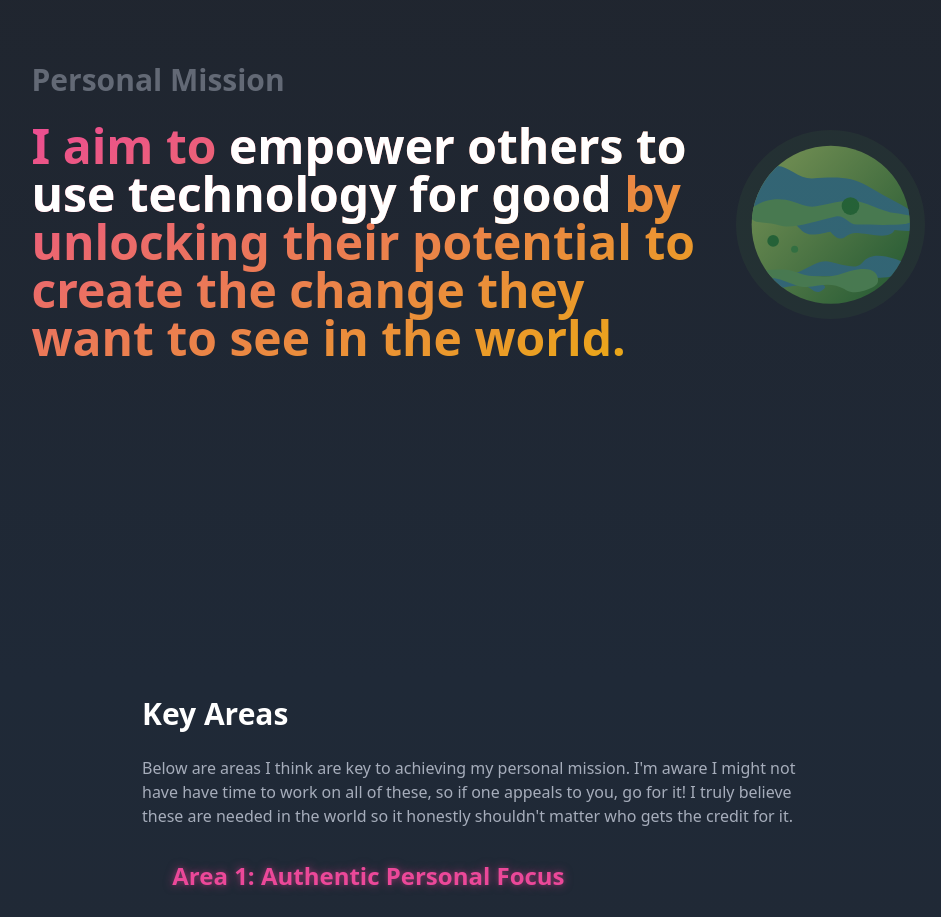
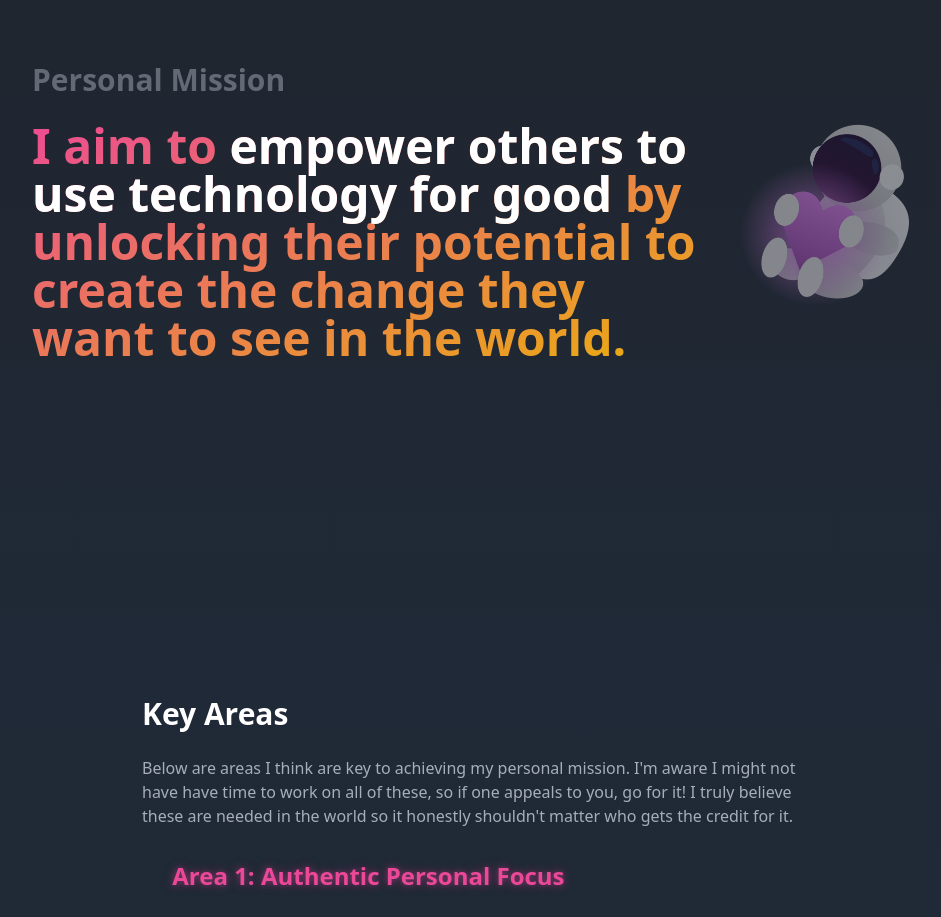
Before and after one commit to domwon/personal-svelte, a SvelteKit app: page / in a window 1280 px wide. Shown: the part 920-1837 px from the top of the page, without its empty margins (178-1119 px from the left). Built offline with nearby package versions, Linux system fonts and the light colour scheme; some icons are missing.

Commit message:
Add favicon and replace planet w/ astronaut png

```diff
--- a/src/app.html
+++ b/src/app.html
@@ -1,6 +1,7 @@
 <!DOCTYPE html>
 <html lang="en">
 	<head>
+		<title>Dominic Nguyen</title>
 		<meta charset="utf-8" />
 		<link rel="icon" href="%sveltekit.assets%/favicon.png" />
 		<meta name="viewport" content="width=device-width" />
--- a/src/routes/+page.svelte
+++ b/src/routes/+page.svelte
@@ -10,7 +10,6 @@
 	import powerOff from 'svelte-awesome/icons/powerOff';
 	import book from 'svelte-awesome/icons/book';
 	import group from 'svelte-awesome/icons/group';
-
 
 	const links = [
 		{ name: 'Twitter', color: 'primary', url: 'https://twitter.com/domknguyen' },
@@ -106,30 +105,11 @@
 				</p>
 			</div>
 		</div>
-		<svg width="189" height="189" viewBox="0 0 189 189" fill="none" xmlns="http://www.w3.org/2000/svg" class="animate-pulse">
-			<circle cx="94.5" cy="94.5" r="94.5" fill="#7FEA5A" fill-opacity="0.1"/>
-			<circle cx="94.7527" cy="94.7527" r="79.0869" fill="url(#paint0_linear_616_60)"/>
-			<mask id="mask0_616_60" style="mask-type:alpha" maskUnits="userSpaceOnUse" x="15" y="15" width="159" height="159">
-			<circle cx="94.7527" cy="94.7527" r="79.0869" fill="#CF6050"/>
-			</mask>
-			<g mask="url(#mask0_616_60)">
-			<path d="M108.79 107.203C101.916 112.551 90.3764 100.095 91.0145 91.4098C91.148 89.5923 92.1967 87.8366 93.8419 86.1481C94.9332 85.028 96.1689 83.0189 97.3582 84.0344C101.931 87.9394 102.694 95.3756 108.689 95.8468C110.989 96.0275 113.387 95.7145 115.317 95.4776C117.023 95.2683 118.746 95.0617 120.446 94.812C121.263 94.6921 121.97 94.6115 122.592 94.5629C135.31 93.5707 158.695 81.8433 159.967 94.5361C159.989 94.7537 160 94.9912 160 95.25C160 96.1658 159.881 96.9876 159.66 97.73C155.502 111.701 133.686 102.924 119.109 102.924C113.188 103.656 110.546 105.836 108.79 107.203Z" fill="#46A3B7"/>
-			<path d="M68.7112 142.805C75.6361 139.867 80.4016 151.555 87.0489 155.077C89.2361 156.236 89.7516 157.099 88.2437 158.765C87.1879 159.932 85.5176 160.761 84.1252 161.494C78.7711 164.313 73.2844 155.6 67.2504 155.149C64.9696 154.978 62.5964 155.288 60.6832 155.522C58.977 155.732 57.2545 155.938 55.5537 156.188C54.7373 156.308 54.0305 156.388 53.4079 156.437C40.6902 157.429 17.3053 169.157 16.033 156.464C16.0112 156.246 16 156.009 16 155.75C16 154.834 16.1185 154.012 16.3396 153.27C20.4984 139.299 42.3141 148.076 56.8905 148.076C64.718 147.108 66.8143 143.61 68.7112 142.805Z" fill="#46A3B7"/>
-			<path d="M131.474 56.0919C142.402 62.4748 153.49 68.7209 164.754 74.4919C181.767 83.2088 192.172 94.3607 181.672 99.552C175.287 102.709 153.626 99.552 127.348 97.0252C105.822 97.4611 86.3395 104.605 77.5709 104.605C63.1409 104.605 62.4607 92.2762 48.6134 85.1269C42.9758 82.2162 36.8006 80.344 30.6402 78.8262C18.6498 75.872 8.08557 76.4158 8.08557 67.2097C8.08557 54.5529 19.7691 43.3647 37.6484 36.5985C48.9442 32.3237 60.9442 48.5119 75.8022 48.5119C102.042 46.5682 115.424 46.7177 131.474 56.0919Z" fill="#46A3B7"/>
-			<path d="M85.0404 131.786C76.5034 134.153 69.1707 139.8 60.7949 142.686C51.3359 145.945 42.3007 149.511 38.6219 152.638C35.2651 155.492 41.3975 158.722 45.4434 156.978C46.7349 156.421 48.0403 155.661 49.3943 154.781C64.1779 145.172 83.0793 146.38 100.711 146.38C116.204 148.153 118.177 147.509 131.082 147.889C142.657 148.23 154.675 147.755 165.729 144.304C168.817 143.339 170.807 141.833 170.807 138.489C170.807 133.21 164.971 130.692 157.606 128.517C147.231 125.453 135.075 123.336 127.722 131.271C125.139 134.059 122.852 136.545 117.978 136.545C100.464 135.248 94.0536 129.287 85.0404 131.786Z" fill="#46A3B7"/>
-			<path d="M127.825 72.8792C138.114 76.244 147.868 81.3927 158.564 83.0595C166.262 84.259 172.878 85.2164 176.707 86.4867C182.455 88.3931 174.447 93.4435 168.427 94.0953C156.194 95.4197 137.146 94.8125 120.677 94.5518C112.621 94.4243 108.902 85.4987 100.888 86.328C76.0338 91.8085 56.3469 99.7444 42.861 95.2411C29.3751 90.7378 15.7103 95.3249 14.6991 85.5533C14.2119 80.8442 15.5753 78.3049 18.4863 76.3252C29.4167 68.8913 43.9012 67.4034 56.4461 71.57C64.4699 74.2349 71.2923 77.3084 78.6648 76.5456C100.737 72.5964 113.01 68.034 127.825 72.8792Z" fill="#71CC6F"/>
-			<path d="M60.6772 155.578C53.2887 153.161 46.2842 149.464 38.6033 148.267C32.9696 147.389 28.1425 146.692 25.4182 145.753C21.4113 144.372 27.1162 140.742 31.3114 140.14C35.8917 139.483 41.3475 139.403 47.531 139.439C57.0335 139.494 66.7509 145.769 76.2491 146.064C79.0681 146.151 81.429 146.248 84.2348 146.535C99.6089 148.106 108.572 141.428 121.691 139.519C135.965 137.442 141.303 142.301 142.029 149.318C142.449 153.375 140.101 155.621 136.259 157.599C127.819 161.945 117.541 164.52 109.348 159.725C109.011 159.528 108.678 159.327 108.346 159.124C100.547 154.35 91.333 153.889 82.3545 155.621C74.1582 157.202 67.8303 157.917 60.6772 155.578Z" fill="#71CC6F"/>
-			<circle cx="37.143" cy="110.924" r="5.8115" fill="#2A9C3C"/>
-			<circle cx="114.461" cy="76.0548" r="8.84358" fill="#2A9C3C"/>
-			<circle cx="58.6203" cy="119.262" r="3.53743" fill="#46B751"/>
-			</g>
-			<defs>
-			<linearGradient id="paint0_linear_616_60" x1="36.6377" y1="51.7981" x2="173.84" y2="173.84" gradientUnits="userSpaceOnUse">
-			<stop stop-color="#B5EC6F"/>
-			<stop offset="1" stop-color="#228632"/>
-			</linearGradient>
-			</defs>
-			</svg>
+		<img
+			src="/astronaut-w-heart-cropped.png"
+			class="pb-5 max-w-xs object-scale-down h-52 animate-pulse"
+			alt="astronaut with heart"
+		/>
 	</div>
 </div>
 
@@ -139,14 +119,13 @@
 		<div class="md:pl-8">
 			<h1 class="text-3xl font-bold text-white">Key Areas</h1>
 			<p class="text-pd mb-2">
-				Below are areas I think are key to achieving my personal mission. I'm aware I might
-				not have have time to work on all of these, so if one appeals to you, go for it! I truly
-				believe these are needed in the world so it honestly shouldn't matter who gets the credit
-				for it.
+				Below are areas I think are key to achieving my personal mission. I'm aware I might not have
+				have time to work on all of these, so if one appeals to you, go for it! I truly believe
+				these are needed in the world so it honestly shouldn't matter who gets the credit for it.
 			</p>
 			<div class="mb-5 rounded-3xl hiddenRight area">
 				<h2 class="text-2xl font-bold text-primary text-glow-primary">
-					<Icon data={powerOff}/>
+					<Icon data={powerOff} />
 					Area 1: Authentic Personal Focus
 				</h2>
 				<p class="text-pd">
@@ -164,7 +143,7 @@
 			</div>
 			<div class="mb-5 rounded-3xl hiddenLeft area">
 				<h2 class="text-2xl font-bold text-accent text-glow-accent">
-					<Icon data={book}/>
+					<Icon data={book} />
 					Area 2: Enhanced STEM Education
 				</h2>
 				<p class="text-pd">
@@ -180,7 +159,7 @@
 			</div>
 			<div class="mb-5 rounded-3xl hiddenRight area">
 				<h2 class="text-2xl font-bold text-secondary text-glow-secondary">
-					<Icon data={group}/>
+					<Icon data={group} />
 					Area 3: Purpose-led Recruiting
 				</h2>
 				<p class="text-pd">
```
Also changed, not shown: static/astronaut-w-heart-cropped.png (added), static/favicon.png.
